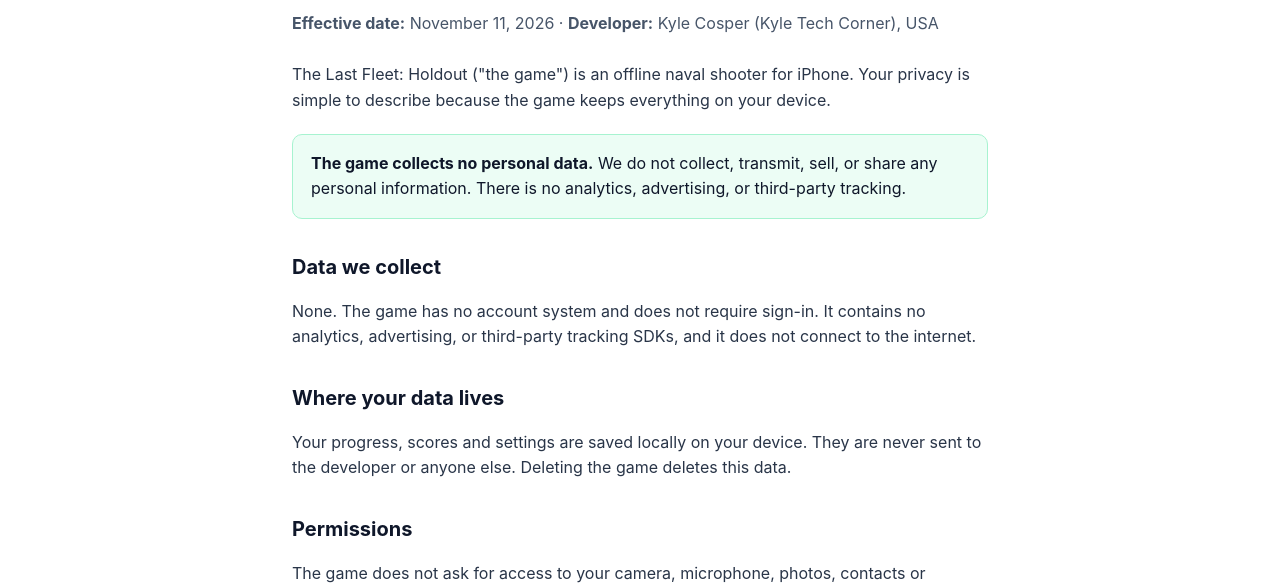
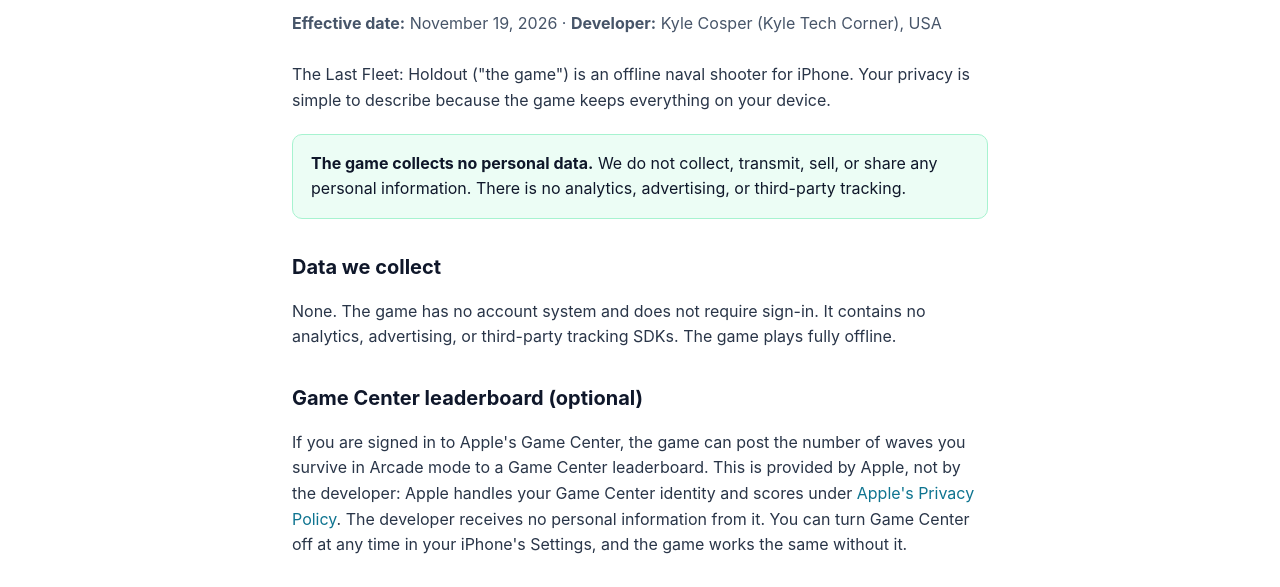
Before and after one commit to GrayWolf8856/sms-compliance, a plain HTML site: page holdout/privacy.html in a window 1280 px wide. Shown: the part 207-794 px from the top of the page. Drawn offline with Linux system fonts and the light colour scheme.

Commit message:
Holdout privacy: note the optional Game Center Arcade leaderboard
Co-Authored-By: Claude Opus 5.5 <noreply@anthropic.com>

```diff
--- a/holdout/privacy.html
+++ b/holdout/privacy.html
@@ -26,7 +26,7 @@
   <div class="wrap prose" style="max-width:740px">
     <span class="tag-pill">The Last Fleet: Holdout</span>
     <h1>Privacy Policy</h1>
-    <p class="meta"><strong>Effective date:</strong> November 11, 2026 ·
+    <p class="meta"><strong>Effective date:</strong> November 19, 2026 ·
     <strong>Developer:</strong> Kyle Cosper (Kyle Tech Corner), USA</p>
 
     <p>The Last Fleet: Holdout ("the game") is an offline naval shooter for iPhone. Your privacy is
@@ -39,11 +39,18 @@
 
     <h2>Data we collect</h2>
     <p>None. The game has no account system and does not require sign-in. It contains no analytics,
-    advertising, or third-party tracking SDKs, and it does not connect to the internet.</p>
+    advertising, or third-party tracking SDKs. The game plays fully offline.</p>
+
+    <h2>Game Center leaderboard (optional)</h2>
+    <p>If you are signed in to Apple's Game Center, the game can post the number of waves you survive in
+    Arcade mode to a Game Center leaderboard. This is provided by Apple, not by the developer: Apple handles
+    your Game Center identity and scores under <a href="https://www.apple.com/legal/privacy/">Apple's Privacy Policy</a>.
+    The developer receives no personal information from it. You can turn Game Center off at any time in your
+    iPhone's Settings, and the game works the same without it.</p>
 
     <h2>Where your data lives</h2>
     <p>Your progress, scores and settings are saved locally on your device. They are never sent to
-    the developer or anyone else. Deleting the game deletes this data.</p>
+    the developer. Only an Arcade score is shared, with Apple's Game Center, if you use it. Deleting the game deletes this data.</p>
 
     <h2>Permissions</h2>
     <p>The game does not ask for access to your camera, microphone, photos, contacts or location.</p>
```
